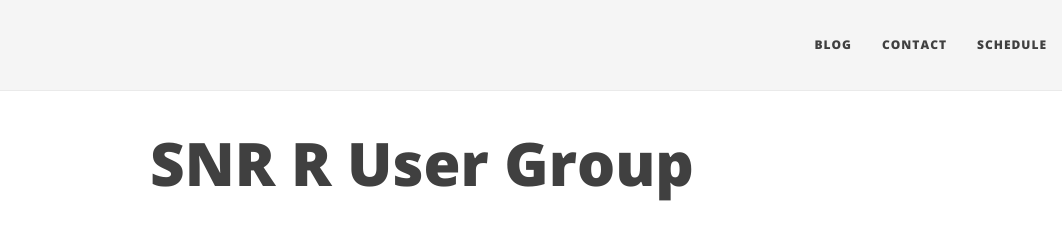
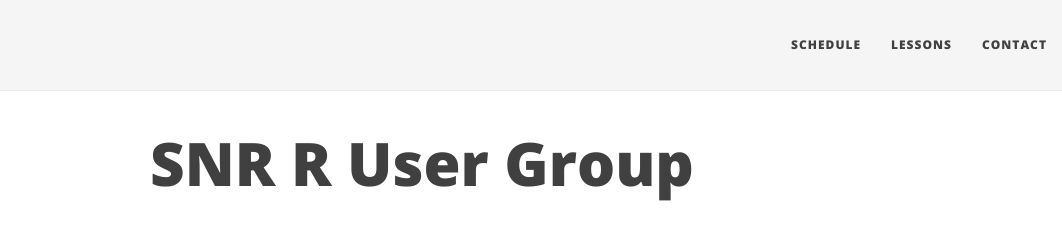
Before and after one commit to chrischizinski/SNR_R_Group, a Jekyll site: the page built from index.md, in a window 1280 px wide. Shown: the top 230 px of the page, without its empty margins (218-1280 px from the left). Built offline with Jekyll 4.4.1, drawn with Linux system fonts in a browser that asks for light colours; nearby versions of some CDN libraries; some of the changed lines change nothing that is shown.

Commit message:
add schedule

```diff
--- a/_config.yml
+++ b/_config.yml
@@ -17,9 +17,10 @@ description: Repository for SNR's R User Group
 
 # List of links in the navigation bar
 navbar-links:
-  Blog: "blog"
+  Schedule: "schedule"
+  Lessons: "blog"
   Contact: "contact"
-  Schedule: "schedule"
+
 
 # --- Footer options --- #
 author:
```
